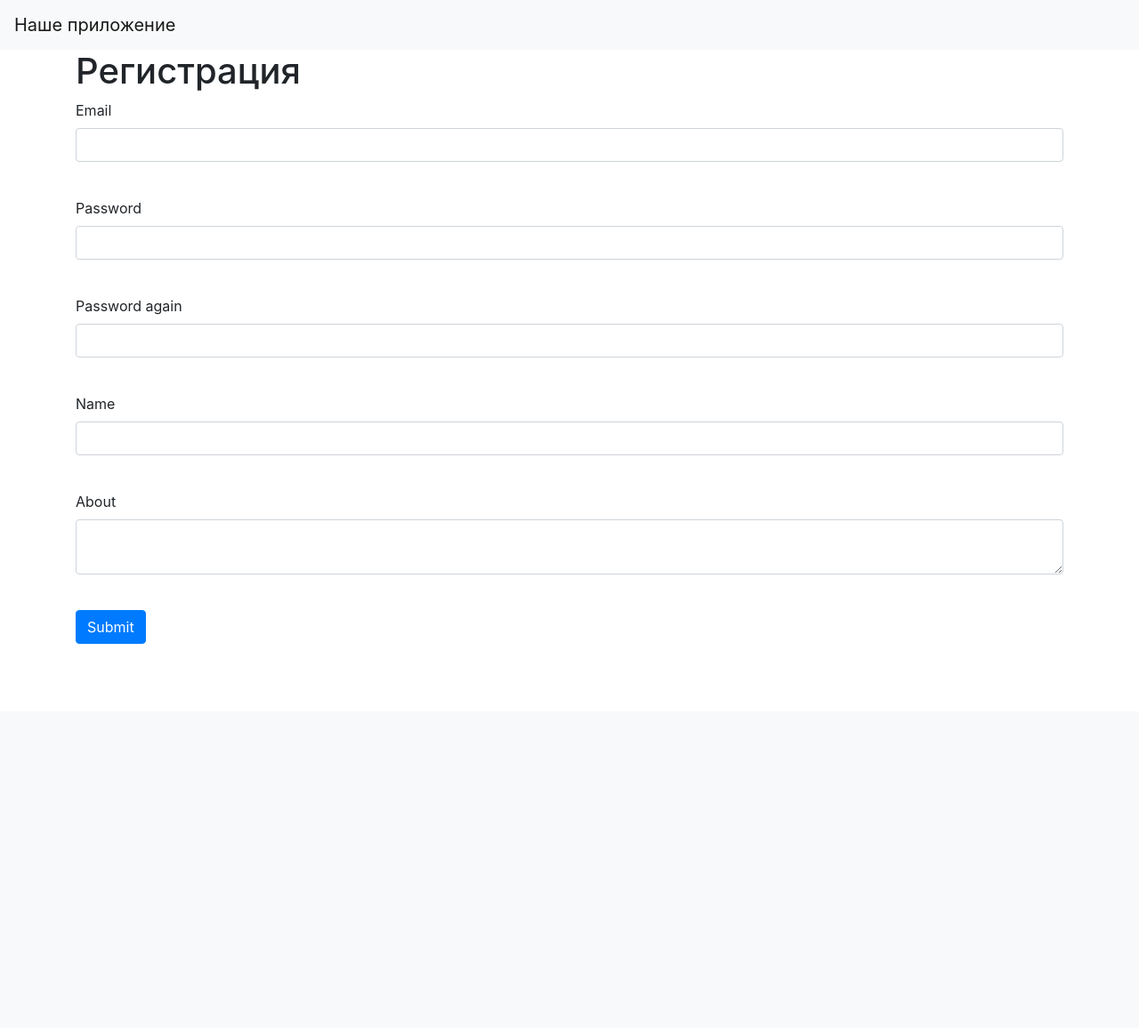
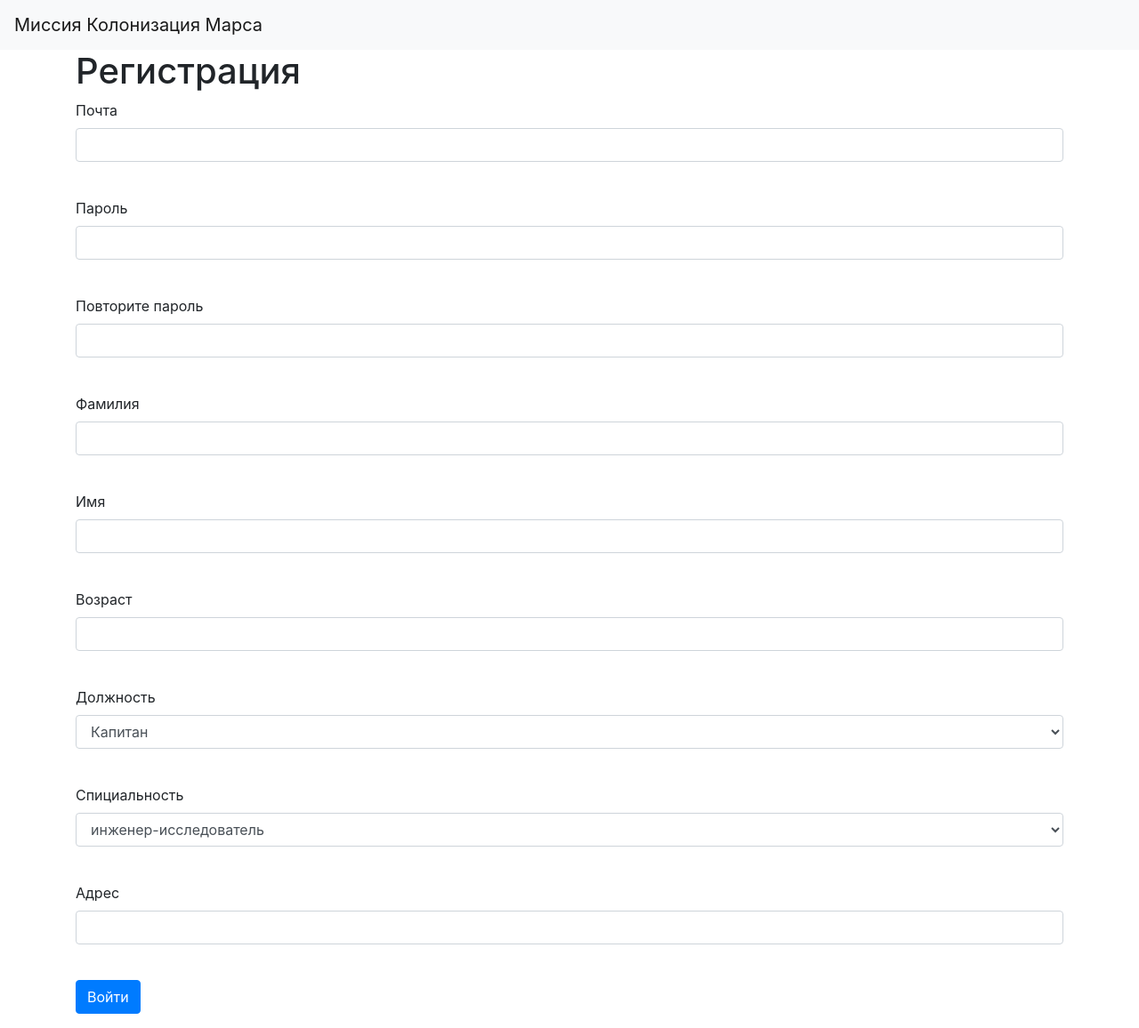
Before and after one commit to Irishka6/WEB, a Flask app: template templates/register.html in a window 1280 px wide. Shown: the whole page at 89% size. Before the commit the page ends 724 px from the top, so only its background shows below. Run offline with Flask 3, Linux system fonts and the light colour scheme; the template is opened without the code that fills it: values that come from a table or form of the project are taken from there, most other values are stand-ins (such as "Sample title", 1, 10 or a date in 2020); form fields are guessed from the names that the template uses; some libraries are stand-ins or nearby versions.

Commit message:
Форма регистрации

```diff
--- /dev/null
+++ b/forms/user.py
@@ -0,0 +1,16 @@
+from flask_wtf import FlaskForm
+from wtforms import PasswordField, StringField, TextAreaField, SubmitField, EmailField, IntegerField, SelectField
+from wtforms.validators import DataRequired
+
+
+class RegisterForm(FlaskForm):
+    email = EmailField('Почта', validators=[DataRequired()])
+    password = PasswordField('Пароль', validators=[DataRequired()])
+    password_again = PasswordField('Повторите пароль', validators=[DataRequired()])
+    surname = StringField('Фамилия', validators=[DataRequired()])
+    name = StringField('Имя', validators=[DataRequired()])
+    age = IntegerField('Возраст')
+    position = SelectField('Должность', choices=['Капитан', 'Участник миссии', 'Стажёр'])
+    speciality = SelectField('Спициальность', choices=['инженер-исследователь', 'пилот', 'строитель', 'экзобиолог', 'врач', 'инженер по терраформированию', 'климатолог', 'специалист по радиационной защите', 'астрогеолог', 'гляциолог', 'инженер жизнеобеспечения', 'метеоролог', 'оператор марсохода', 'киберинженер', 'штурман'])
+    address = StringField('Адрес')
+    submit = SubmitField('Войти')
--- a/main.py
+++ b/main.py
@@ -1,7 +1,9 @@
-from flask import Flask, render_template
+from flask import Flask, render_template, redirect
 from data import db_session
 from data.news import Jobs
+from data.users import User
 from datetime import datetime
+from forms.user import RegisterForm
 
 app = Flask(__name__)
 app.config['SECRET_KEY'] = 'yandexlyceum_secret_key'
@@ -18,5 +20,37 @@ def index():
     news = db_sess.query(Jobs).all()
     return render_template("index.html", news=news)
 
+
+
+
+@app.route('/register', methods=['GET', 'POST'])
+def reqister():
+    form = RegisterForm()
+    if form.validate_on_submit():
+        if form.password.data != form.password_again.data:
+            return render_template('register.html', title='Регистрация',
+                                   form=form,
+                                   message="Пароли не совпадают")
+        db_sess = db_session.create_session()
+        if db_sess.query(User).filter(User.email == form.email.data).first():
+            return render_template('register.html', title='Регистрация',
+                                   form=form,
+                                   message="Такой пользователь уже есть")
+        user = User(
+            surname=form.surname.data,
+            name=form.name.data,
+            age=form.age.data,
+            position=form.position.data,
+            speciality=form.speciality.data,
+            address=form.address.data,
+            email=form.email.data,
+
+        )
+        user.set_password(form.password.data)
+        db_sess.add(user)
+        db_sess.commit()
+        return redirect('/login')
+    return render_template('register.html', title='Регистрация', form=form)
+
 if __name__ == '__main__':
     main()
--- a/templates/base.html
+++ b/templates/base.html
@@ -12,7 +12,7 @@
 <body>
 <header>
     <nav class="navbar navbar-light bg-light">
-        <a class="navbar-brand" href="#">Наше приложение</a>
+        <a class="navbar-brand" href="#">Миссия Колонизация Марса</a>
     </nav>
 </header>
 <!-- Begin page content -->
--- a/templates/register.html
+++ b/templates/register.html
@@ -32,6 +32,15 @@
         {% endfor %}
     </p>
     <p>
+        {{ form.surname.label }}<br>
+        {{ form.surname(class="form-control") }}<br>
+        {% for error in form.surname.errors %}
+            <p class="alert alert-danger" role="alert">
+                {{ error }}
+            </p>
+        {% endfor %}
+    </p>
+    <p>
         {{ form.name.label }}<br>
         {{ form.name(class="form-control") }}<br>
         {% for error in form.name.errors %}
@@ -40,10 +49,37 @@
             </p>
         {% endfor %}
     </p>
+        <p>
+        {{ form.age.label }}<br>
+        {{ form.age(class="form-control") }}<br>
+        {% for error in form.age.errors %}
+            <p class="alert alert-danger" role="alert">
+                {{ error }}
+            </p>
+        {% endfor %}
+    </p>
     <p>
-        {{ form.about.label }}<br>
-        {{ form.about(class="form-control") }}<br>
-        {% for error in form.about.errors %}
+        {{ form.position.label }}<br>
+        {{ form.position(class="form-control") }}<br>
+        {% for error in form.position.errors %}
+            <p class="alert alert-danger" role="alert">
+                {{ error }}
+            </p>
+        {% endfor %}
+    </p>
+    <p>
+        {{ form.speciality.label }}<br>
+        {{ form.speciality(class="form-control") }}<br>
+        {% for error in form.speciality.errors %}
+            <p class="alert alert-danger" role="alert">
+                {{ error }}
+            </p>
+        {% endfor %}
+    </p>
+    <p>
+        {{ form.address.label }}<br>
+        {{ form.address(class="form-control") }}<br>
+        {% for error in form.address.errors %}
             <p class="alert alert-danger" role="alert">
                 {{ error }}
             </p>
```
Also changed, not shown: db/blogs.db.
